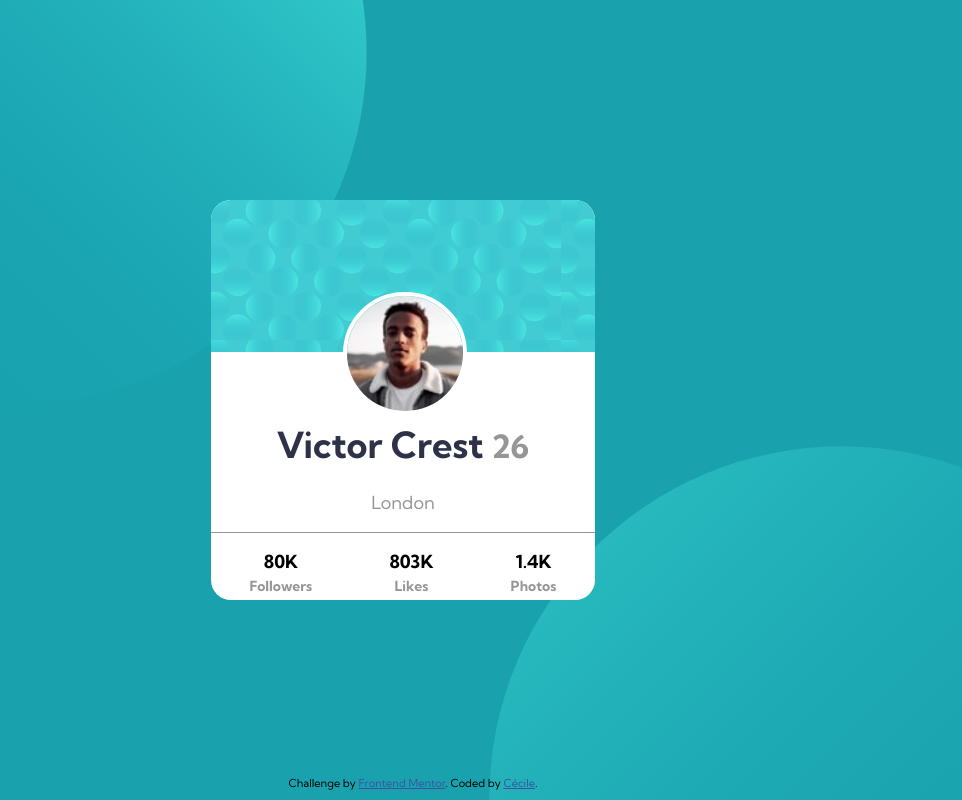
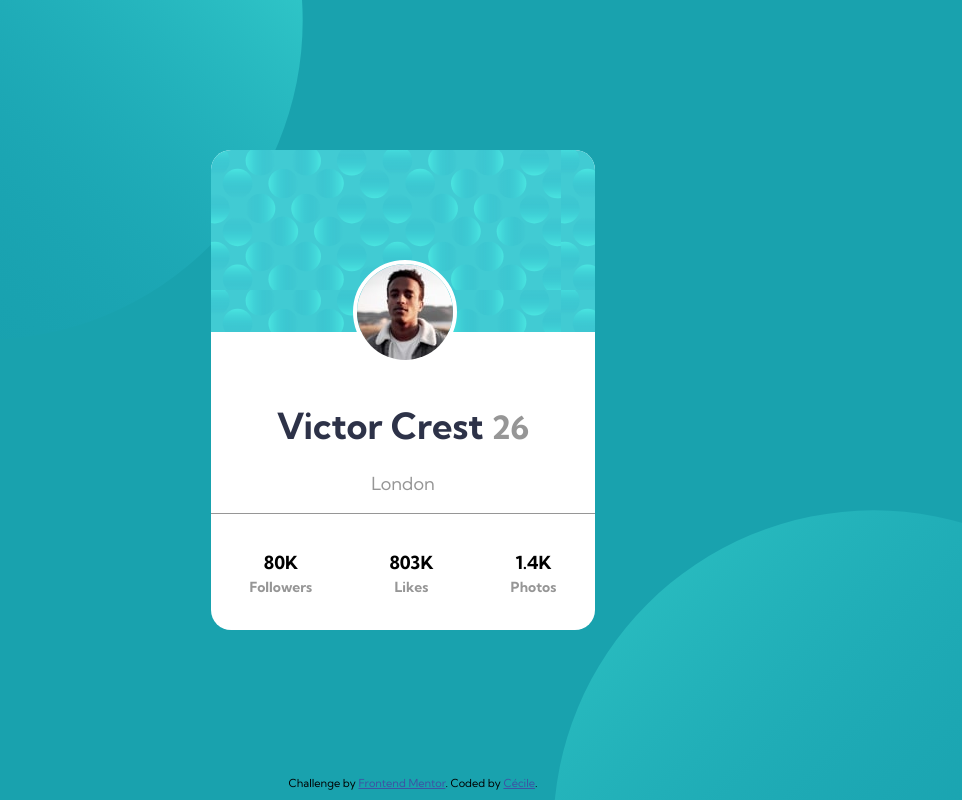
Before and after one commit to scroutch/frontendMentorChallenge1, a website: page index.html in a window 1280 px wide. Shown: the whole page, without its empty margins (237-1199 px from the left). Drawn offline with Linux system fonts and the light colour scheme.

Commit message:
Ajustement des tailles des éléments

```diff
--- a/main.scss
+++ b/main.scss
@@ -16,7 +16,7 @@ body {
     font-size: 18px;
     background: $darkcyan;
     background-image: url('/images/bg-pattern-top.svg'), url('/images/bg-pattern-bottom.svg');
-    background-size: 55%, 55%;
+    background-size: 50%, 50%;
     background-repeat: no-repeat, no-repeat;
     background-position: top -300px left -100px, bottom -350px right -150px;
 
@@ -29,17 +29,15 @@ body {
 
 main {
     position: relative;
-    top: 25%;
+    top: 150px;
     width: 30%;
-    height: 50%;
+    height: 60%;
     background: #FFF;
     margin: 0 auto;
     border-radius: 20px;
 
     @media(max-width: 375px) {
         width: 90%;
-        height: 60%;
-        top: 15%;
     }
 
     .card__header {
@@ -53,12 +51,12 @@ main {
         }
 
         img {
-            width: 30%;
+            width: 25%;
             position: absolute;
             border-radius: 50%;
             border: solid 4px #FFF;
             top: 23%;
-            left: 34.5%;
+            left: 37%;
 
             @media(max-width: 375px) {
                 top: 20%;
@@ -89,7 +87,7 @@ main {
 
     .card__footer {
         display: flex;
-        height: 20%;
+        height: 25%;
         justify-content: space-around;
         text-align: center;
         align-items: center;
```
Also changed, not shown: style.css, 1 other file.
